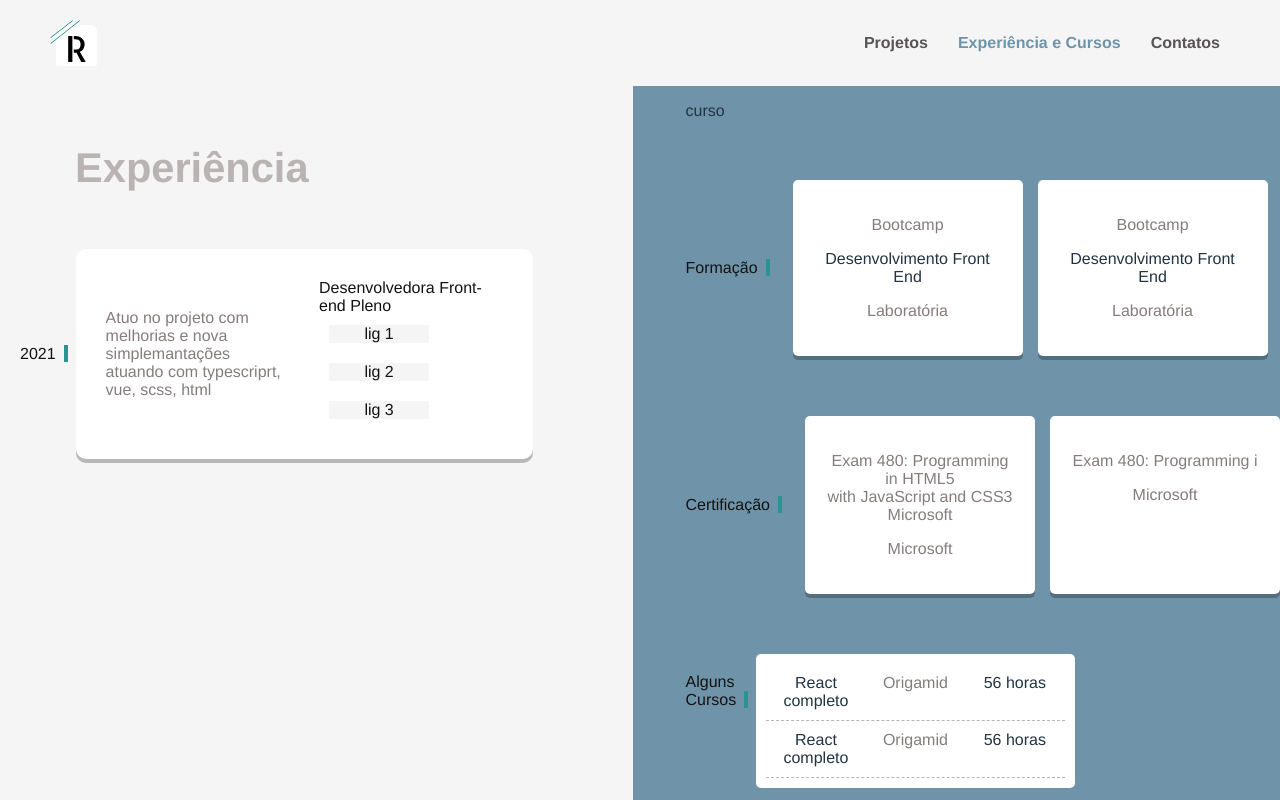
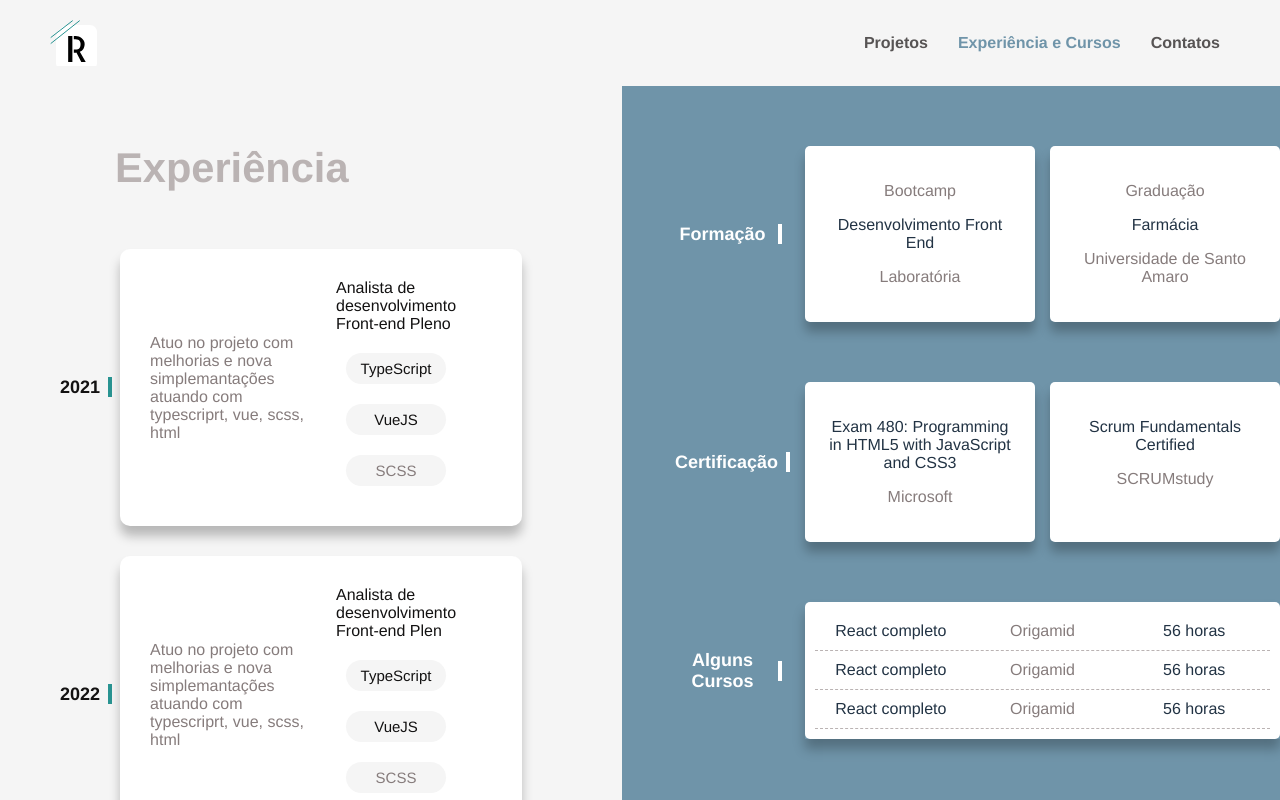
Before and after one commit to Rosines-Almeida/portifolio, a Vue app: page /cursos in a window 1280 px wide. Shown: the top 800 px of the page. Built offline with nearby package versions, Linux system fonts and the light colour scheme; no server answers.

Commit message:
add json

```diff
--- a/src/App.vue
+++ b/src/App.vue
@@ -2,6 +2,7 @@
   <div id="app">
     <TheHeader/>
     <router-view class="container"></router-view>
+        <TheHeader/>
   </div>
 </template>
 
--- /dev/null
+++ b/src/mixins/data.js
@@ -0,0 +1,78 @@
+const contatos = [
+    {
+        midiaSocial: '/rosines-almeida',
+        link: 'https://www.linkedin.com/in/rosines-almeida/',
+        icon: 'icon ic_linkedin',
+    },
+    {
+        midiaSocial: 'mailto:rosines.almeida@gmail.com',
+        link: 'rosines.almeida@gmail.com',
+        icon: 'icon ic_email',
+    },
+    {
+        midiaSocial: '/Rosines-Almeida',
+        link: 'https://github.com/Rosines-Almeida',
+        icon: 'icon ic_gitHub',
+    },
+
+]
+
+const experiencias = [
+    {
+        year: '2021',
+        description: 'Atuo no projeto com melhorias e nova simplemantações atuando com typescriprt, vue, scss, html',
+        title: 'Analista de desenvolvimento  Front-end Pleno',
+        skills: ['TypeScript', 'VueJS', 'SCSS']
+    },
+    {
+        year: '2022',
+        description: 'Atuo no projeto com melhorias e nova simplemantações atuando com typescriprt, vue, scss, html',
+        title: 'Analista de desenvolvimento  Front-end Plen',
+        skills: ['TypeScript', 'VueJS', 'SCSS']
+    }
+]
+
+const formacao = [
+    {
+
+        tipo: 'Bootcamp',
+        formacao: 'Desenvolvimento Front End',
+        instituicao: 'Laboratória'
+    },
+    {
+        tipo: 'Graduação',
+        formacao: 'Farmácia',
+        instituicao: 'Universidade de Santo Amaro'
+    }
+]
+
+const certificacao = [
+    {
+        formacao: 'Exam 480: Programming in HTML5 with JavaScript and CSS3',
+        instituicao: 'Microsoft'
+    },
+    {
+        formacao: 'Scrum Fundamentals Certified',
+        instituicao: 'SCRUMstudy'
+    }
+]
+
+const cursos = [
+    {
+        formacao: 'React completo',
+        instituição: 'Origamid',
+        horas: '56 horas'
+    },
+    {
+        formacao: 'React completo',
+        instituição: 'Origamid',
+        horas: '56 horas'
+    },
+    {
+        formacao: 'React completo',
+        instituição: 'Origamid',
+        horas: '56 horas'
+    }
+]
+
+export default { contatos, experiencias, formacao, certificacao, cursos };
--- a/src/views/Cursos.vue
+++ b/src/views/Cursos.vue
@@ -1,27 +1,28 @@
 <template>
   <div class="container-rota-curso">
-    <!-- <div v-if="loading">
-      <PageLoading/>
-    </div> -->
     <div class="container-experiencia">
       <p class="title-experiencia">Experiência</p>
 
-      <div class="experiencia">
-        <div class="separator">2021</div>
+      <div
+        class="experiencia mt-3"
+        v-for="(experiencia, index) in experiencias"
+        :key="index"
+      >
+        <div class="separator">{{ experiencia.year }}</div>
         <div class="box-experiencia">
           <div class="box-experiencia-text">
-            Atuo no projeto com melhorias e nova simplemantações atuando com
-            typescriprt, vue, scss, html
+            {{ experiencia.description }}
           </div>
           <div class="box-experiencia-skill">
-            <div>Desenvolvedora Front-end Pleno</div>
+            <div>{{ experiencia.title }}</div>
             <div class="skills">
-              <p class="skill">lig 1</p>
-              <p></p>
-              <p class="skill">lig 2</p>
-              <p></p>
-              <p class="skill">lig 3</p>
-              <p></p>
+              <p
+                v-for="(skill, index) in experiencia.skills"
+                :key="index"
+                class="skill"
+              >
+                {{ skill }}
+              </p>
             </div>
           </div>
         </div>
@@ -29,70 +30,63 @@
     </div>
 
     <div class="container-curso">
-      <p>curso</p>
-
-      <!-- formação e ecurso -->
       <div class="container-formacao">
-        <div class="separator">Formação</div>
-        <div class="experiencia">
+        <div class="separator-flex">
+          <div class="description-separator">Formação</div>
+          <div class="after"></div>
+        </div>
+        <div class="experiencia" v-for="(item, index) in formacao" :key="index">
           <div class="box-formacao">
-            <p>Bootcamp</p>
-            <p>Desenvolvimento Front End</p>
-            <p>Laboratória</p>
-          </div>
-        </div>
-
-        <div class="experiencia">
-          <div class="box-formacao">
-            <p>Bootcamp</p>
-            <p>Desenvolvimento Front End</p>
-            <p>Laboratória</p>
+            <p>{{ item.tipo }}</p>
+            <p>{{ item.formacao }}</p>
+            <p>{{ item.instituicao }}</p>
           </div>
         </div>
       </div>
 
-      <!-- certificação -->
-
       <div class="container-formacao">
-        <div class="separator">Certificação</div>
-        <div class="experiencia">
+        <div class="separator-flex">
+          <div class="description-separator">Certificação</div>
+          <div class="after"></div>
+        </div>
+        <div
+          class="experiencia"
+          v-for="(item, index) in certificacao"
+          :key="index"
+        >
           <div class="box-formacao">
-            <p>
-              Exam 480: Programming in HTML5 <br />
-              with JavaScript and CSS3 Microsoft
-            </p>
-            <p>Microsoft</p>
-          </div>
-        </div>
-        <div class="experiencia">
-          <div class="box-formacao">
-            <p>Exam 480: Programming i</p>
-            <p>Microsoft</p>
+            <p></p>
+            <p>{{ item.formacao }}</p>
+            <p>{{ item.instituicao }}</p>
           </div>
         </div>
       </div>
 
-      <!-- alguns cursos -->
+      <div class="container-formacao">
+        <div class="separator-flex">
+          <div class="description-separator">
+            Alguns <br />
+            Cursos
+          </div>
+          <div class="after"></div>
+        </div>
+        <div class="alguns-cursos">
+          <div class="box-alguns-cursos">
+            <div
+              class="box-certificacoes"
+              v-for="(curso, index) in cursos"
+              :key="index"
+            >
+              <div :class="curso.formacao" class="curso">{{ curso.formacao }}</div>
+              <div class="instituicao">{{ curso.instituição }}</div>
+              <div class="horas">{{ curso.horas }}</div>
+              <a :href="curso.formacao"></a>
 
-      <div class="experiencia">
-        <div class="separator">Alguns <br />Cursos</div>
-        <div class="box-alguns-cursos">
-          <div class="box-certificacoes">
-            <div class="curso">React completo</div>
-            <div class="instituicao">Origamid</div>
-            <div class="horas">56 horas</div>
-          </div>
-          <div class="box-certificacoes">
-            <div class="curso">React completo</div>
-            <div class="instituicao">Origamid</div>
-            <div class="horas">56 horas</div>
+            </div>
           </div>
         </div>
       </div>
-      <div class="container-curso"></div>
     </div>
-
-    <transition> </transition>
   </div>
 </template>
 
@@ -109,16 +103,21 @@ export default {
 </script>
 
 <style>
+.mt-3 {
+  margin-top: 30px;
+}
+
 .container-rota-curso {
   margin: 0px;
   padding: 0px;
   display: flex;
 }
-/* experiencia */
+
 .container-experiencia {
   margin: 0px 100px 0 53px;
   width: 50%;
   min-height: 100vh;
+  padding-left: 40px;
 }
 .experiencia {
   display: flex;
@@ -127,6 +126,9 @@ export default {
 .separator {
   align-self: center;
   color: #131212;
+  width: 91px;
+  font-size: 18px;
+  font-weight: bold;
 }
 
 .separator::after {
@@ -143,7 +145,7 @@ export default {
   height: auto;
   border-radius: 10px;
   background-color: #ffffff;
-  box-shadow: 0px 4px rgba(0, 0, 0, 0.25);
+  box-shadow: 0px 10px 11px rgb(0 0 0 / 25%);
   padding: 30px;
   flex-wrap: wrap;
 }
@@ -163,16 +165,19 @@ export default {
 .skills {
   display: flex;
   flex-wrap: wrap;
+  margin-top: 10px;
 }
 
 .skill {
   background-color: #f5f5f5;
   margin: 10px;
-  border-radius: 2px;
+  border-radius: 16px;
   color: #131212;
   width: 100px;
   height: 18px;
   text-align: center;
+  font-size: 15px;
+  padding: 7px 0px 6px;
 }
 
 .title-experiencia {
@@ -182,7 +187,6 @@ export default {
   margin-top: 60 px;
   padding: 16px 55px;
 }
-/* fim experienci */
 
 .container-curso {
   padding: 0px 0px 0 53px;
@@ -190,11 +194,10 @@ export default {
   width: 50%;
 }
 
-/* formaçãoe curso */
 .box-formacao {
   text-align: center;
   padding: 20px 20px;
-  box-shadow: 0px 4px rgba(0, 0, 0, 0.25);
+  box-shadow: 0px 10px 11px rgba(0, 0, 0, 0.25);
   border-radius: 5px;
   background-color: #ffffff;
   width: 190px;
@@ -204,8 +207,9 @@ export default {
 p:last-child {
   color: #867c7c;
 }
+
 .certificacoe {
-  box-shadow: 0px 4px rgba(0, 0, 0, 0.25);
+  box-shadow: 0px 10px 11px rgb(0 0 0 / 25%);
   border-radius: 5px;
   padding: 0 15px;
 }
@@ -232,11 +236,53 @@ p:last-child {
   margin-top: 60px;
 }
 
-.box-alguns-cursos{
+.alguns-cursos {
+  display: flex;
+  box-shadow: 0px 10px 11px rgb(0 0 0 / 25%);
+}
+
+.box-alguns-cursos {
   background-color: #ffffff;
-      padding: 10px;
-    border-radius: 5px;
-    margin-top: 60px;
+  padding: 10px;
+  border-radius: 5px;
+  width: 455px;
+}
+
+.separator-flex {
+  display: flex;
+  width: 115px;
+}
+
+.description-separator {
+  align-self: center;
+  color: #ffffff;
+  flex: 1;
+  text-align: center;
+  font-size: 18px;
+  font-weight: bold;
+}
+
+.after {
+  height: 20px;
+  border-right: 4px solid #ffffff;
+  margin: 8px;
+  align-self: center;
 }
 
 </style>
+
+
+<script>
+import data from "@/mixins/data.js";
+
+export default {
+
+  created() {
+    this.experiencias = data.experiencias;
+    this.formacao = data.formacao;
+    this.certificacao = data.certificacao;
+    this.cursos = data.cursos;
+  },
+
+};
+</script>
--- a/src/views/Projetos.vue
+++ b/src/views/Projetos.vue
@@ -5,14 +5,14 @@
         <div class="title">Projetos</div>
         <div class="description">Conheça alguns projetos</div>
         <p>
-          Projetos desenvolvidos em cursos e treinamentos. <br />Veja mais
+          Projetos desenvolvidos em cursos e treinamentos. <br> <br>Veja mais
           projetos no gitHub
-        </p>
+        </p><div > <i class="icon ic_gitHub"> </i> </div>
       </div>
     </div>
 
     <div class="box-projetos">
-      <div>
+      <div class="box-shadow-projetos">
         <div class="projeto-gift">1</div>
         <div class="projeto-description-box">
           <div class="projeto-link">link: jwkejkwjkj</div>
@@ -24,7 +24,7 @@
         </div>
       </div>
 
-      <div>
+      <div class="box-shadow-projetos">
         <div class="projeto-gift">1</div>
         <div class="projeto-description-box">
           <div class="projeto-link">link: jwkejkwjkj</div>
@@ -38,7 +38,7 @@
     </div>
 
     <div class="box-projetos">
-      <div>
+      <div class="box-shadow-projetos">
         <div class="projeto-gift">1</div>
         <div class="projeto-description-box">
           <div class="projeto-link">link: jwkejkwjkj</div>
@@ -50,7 +50,7 @@
         </div>
       </div>
 
-      <div>
+      <div class="box-shadow-projetos">
         <div class="projeto-gift">1</div>
         <div class="projeto-description-box">
           <div class="projeto-link">link: jwkejkwjkj</div>
@@ -72,19 +72,27 @@
 }
 .projeto-description {
   color: white;
-  padding: 210px 50px;
+
   text-align: center;
   min-height: 100vh;
+
+    padding: 100px 50px;
+
+
 }
 
+.projeto-description p{
+    color: white;
+  }
+
 .description {
-  font-size: 1.375rem;
+  font-size: 1.6rem;
   margin-top: 25px;
   /* margin-bottom: 40px;; */
 }
 
 .projeto-description p {
-  font-size: 1.12rem;
+  font-size: 1.4rem;
   margin-top: 45px;
 }
 
@@ -96,9 +104,13 @@
 }
 
 .title {
-  /* color: white; */
+  color: white;
   font-weight: bold;
-  font-size: 36px;
+
+          font-size: 2.6em;
+    font-weight: bold;
+    margin-top: 60px;
+    padding: 16px 55px;
 }
 
 .box-projetos {
@@ -115,22 +127,27 @@
   background-color: #e0e0e0;
 }
 
+.box-shadow-projetos{
+    box-shadow: 0px 10px 11px rgb(0 0 0 / 25%);
+    height: 422px;
+    border-radius: 0px 0px 6px 6px;
+}
+
 .projeto-description-box {
   display: flex;
   flex-wrap: wrap;
   height: 70px;
   background-color: white;
   border-radius: 0px 0px 6px 6px;
-  box-shadow: 0px 6px 6px rgba(0, 0, 0, 0.3);
   width: 352px;
   flex-direction: column;
 }
 
 .projeto-link {
-  margin: auto auto;
-  font-size: 12px;
-  color: #131212;
-  display: inline-block;
+      margin: auto auto;
+    font-size: 16px;
+    color: #131212;
+    display: inline-block;
 }
 
 .projeto-liguagens {
@@ -140,12 +157,46 @@
 }
 
 .liguagen {
-  background-color: #f5f5f5;
-  width: 45px;
-  height: 11px;
-  font-size: 8px;
-  text-align: center;
-  border-radius: 10px;
-  color: #131212;
+background-color: #58C3FF;
+    width: 83px;
+    height: 18px;
+    font-size: 14px;
+    text-align: center;
+    border-radius: 7px;
+    color: white;
 }
+
+.icon{
+  background-repeat: no-repeat;
+  height: 27px;
+  width: 27px;
+  margin: 16px 10px 0px 0px;
+
+}
+
+.ic_gitHub {
+ background-image: url("../assets/ic_gitHub.svg");
+}
+span{
+   font-size: 20px;
+  line-height: 60px;
+  font-weight: 100;
+}
+
+
+
 </style>
+
+<script>
+// import fetchData from "@/mixins/fetchData.js";
+import data from "@/mixins/data.js";
+
+export default {
+  // name: "contato",
+  // mixins: [fetchData],
+  created() {
+    // this.fetchData("/contato");
+    this.experiencias = data.experiencias;
+  },
+};
+</script>
```
Also changed, not shown: src/views/Contato.vue (+22 -11 lines), src/assets/ic_email.svg (added), src/assets/ic_gitHub.svg (added).
